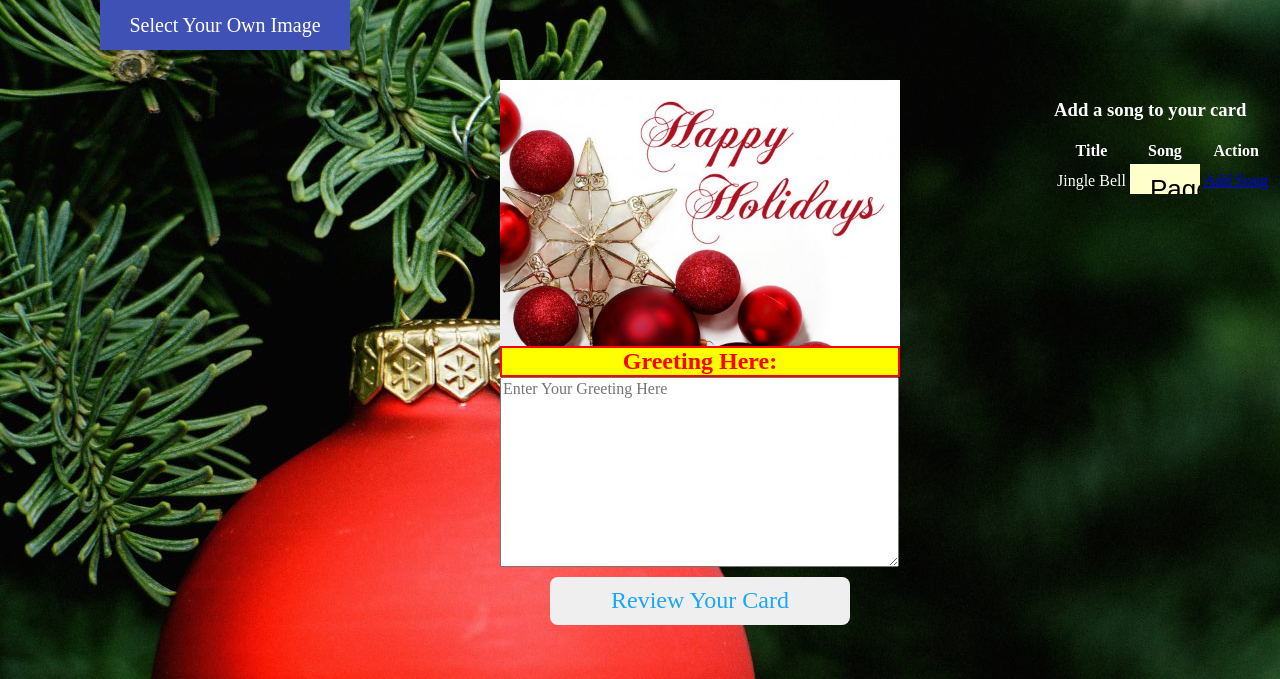
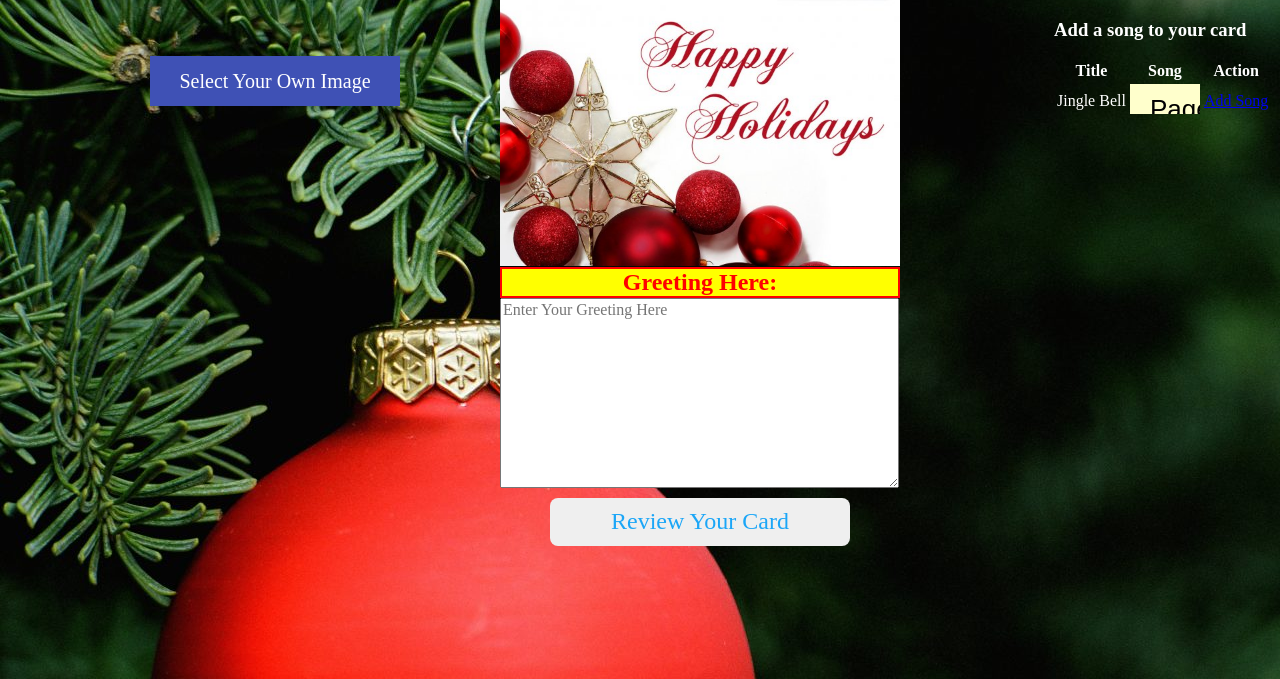
Before and after one commit to leongus1/holiday_greetings_group, a Django app: page /create in a window 1280 px wide. Shown: the part 121-800 px from the top of the page. Run offline with Django 3.2, Linux system fonts and the light colour scheme; some libraries are stand-ins or nearby versions.

Commit message:
adjusted the select image button to be within the FORM div

```diff
--- a/code/hg_proj/hg_app/static/style1.css
+++ b/code/hg_proj/hg_app/static/style1.css
@@ -6,7 +6,7 @@ background: #ffffff00;
 display: flex;
 flex-direction: column;
 box-shadow: rgba(0, 0, 0, 0.117647) 0px 1px 6px, rgba(0, 0, 0, 0.117647) 0px 1px 4px;
-margin-bottom: 30px;
+/* margin-bottom: 30px; */
 }
 
 .file-upload-container {
@@ -21,7 +21,8 @@ margin-bottom: 30px;
     line-height: 50px;
     font-weight: 300;
     font-size: 20px;
-    margin-left: 100px;
+    margin-left: 150px;
+    margin-top: -200px;
 }
 .file-upload-container:hover {
     cursor: pointer;
@@ -64,3 +65,7 @@ color: white;
 .table-dark {
 color: white;
 }
+
+form{
+  margin-top: -15px;
+}
--- a/code/hg_proj/hg_app/templates/create.html
+++ b/code/hg_proj/hg_app/templates/create.html
@@ -15,13 +15,7 @@
       <h1 style="margin-left: 450px; font-size: 20px; color: red; margin-top: 20px;">Welcome! Here you can create your own personalized card!</h1>
       <br>
     </div>
-    <div id="upload">
-      <label class="file-upload-container" for="file-upload">
-      <input id="file-upload" type="file" style="display:none;" name="media">
-        Select Your Own Image
-      </label>
-    </div>
-    <div id="success"></div>
+
     <div class="card">
       {% if specific %}
       <img style="width: 400px; margin-left: 500px;" src="https://res.cloudinary.com/dnwhdkhgg/image/upload/v{{card.img.version}}/{{card.img.public_id}}.{{card.img.format}} " alt="{{card.name}}" id="img-preview"/>
@@ -30,7 +24,14 @@
       {% endif %}
         <form action="/review/{{card.id}}" runat="server" method="POST" enctype="multipart/form-data">
           {% csrf_token %}
-          <h2 style="color: red; margin-left: 500px; width: 396px; display: inline-block; background-color: yellow; text-align: center;  margin-top: -5px; margin-bottom: 0px; border: 2px solid red;">
+          <div id="upload">
+            <label class="file-upload-container" for="file-upload">
+            <input id="file-upload" type="file" style="display:none;" name="media">
+              Select Your Own Image
+            </label>
+          </div>
+          <div id="success"></div>
+          <h2 style="color: red; margin-left: 500px; width: 396px; display: inline-block; background-color: yellow; text-align: center;  margin-top: -100px; margin-bottom: 0px; border: 2px solid red;">
             Greeting Here:
           </h2>
           <textarea cols="47" rows="10" name="greet_text" placeholder="Enter Your Greeting Here" style="margin-left: 500px; display: block; margin-top: 0px; width: 393px;"></textarea>
```
Also changed, not shown: code/hg_proj/db.sqlite3.
